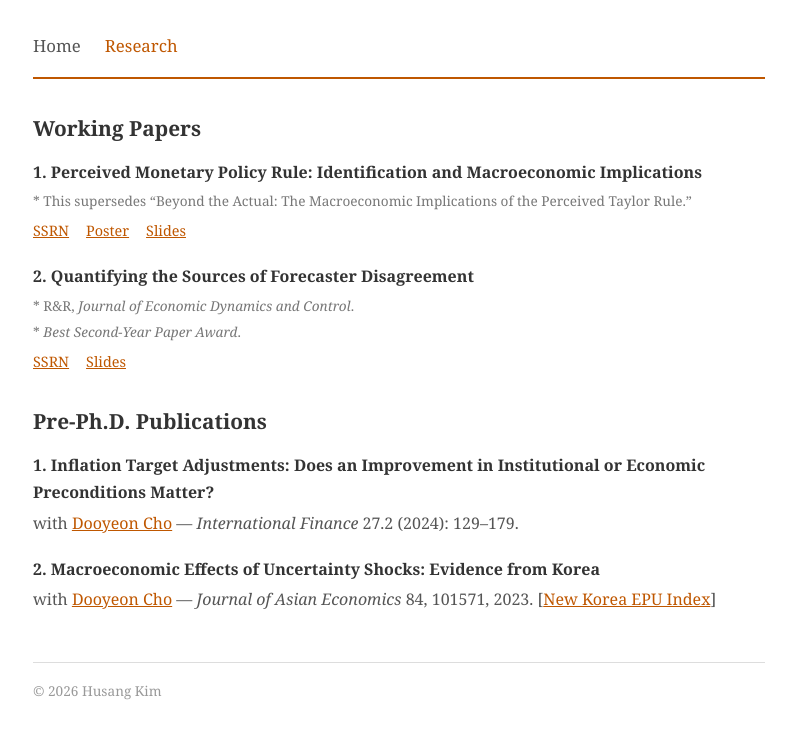
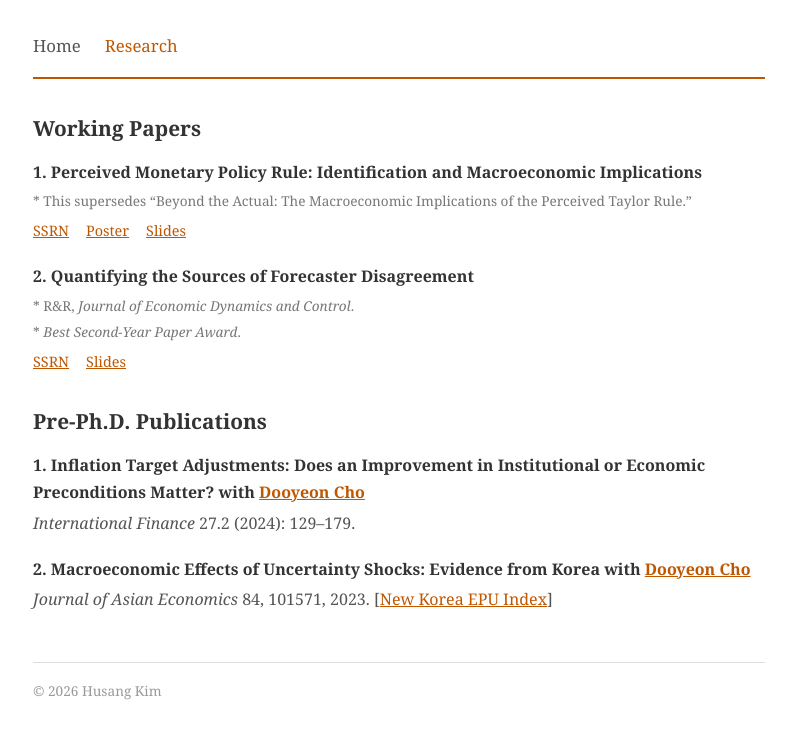
Before and after one commit to husang-kim/husang-kim.github.io, a Jekyll site: the page built from research.md, in a window 1280 px wide. Shown: the top 739 px of the page, without its empty margins (241-1037 px from the left). Built offline with Jekyll 4.4.1, drawn with Linux system fonts in a browser that asks for light colours; some of the changed lines change nothing that is shown.

Commit message:
Update research.md

```diff
--- a/research.md
+++ b/research.md
@@ -30,15 +30,15 @@ permalink: /research
 ## Pre-Ph.D. Publications
 
 <div class="paper">
-<div class="paper-title">1. Inflation Target Adjustments: Does an Improvement in Institutional or Economic Preconditions Matter?</div>
+<div class="paper-title">1. Inflation Target Adjustments: Does an Improvement in Institutional or Economic Preconditions Matter? with <a href="https://dooyeoncho.github.io/pages/research.html" target="_blank">Dooyeon Cho</a></div>
 <div class="paper-details">
-with <a href="https://dooyeoncho.github.io/pages/research.html" target="_blank">Dooyeon Cho</a> &mdash; <em>International Finance</em> 27.2 (2024): 129&ndash;179.
+<em>International Finance</em> 27.2 (2024): 129&ndash;179.
 </div>
 </div>
 
 <div class="paper">
-<div class="paper-title">2. Macroeconomic Effects of Uncertainty Shocks: Evidence from Korea</div>
+<div class="paper-title">2. Macroeconomic Effects of Uncertainty Shocks: Evidence from Korea with <a href="https://dooyeoncho.github.io/pages/research.html" target="_blank">Dooyeon Cho</a></div>
 <div class="paper-details">
-with <a href="https://dooyeoncho.github.io/pages/research.html" target="_blank">Dooyeon Cho</a> &mdash; <em>Journal of Asian Economics</em> 84, 101571, 2023. [<a href="https://dooyeoncho.github.io/pages/new_korean_epu_index.html" target="_blank">New Korea EPU Index</a>]
+<em>Journal of Asian Economics</em> 84, 101571, 2023. [<a href="https://dooyeoncho.github.io/pages/new_korean_epu_index.html" target="_blank">New Korea EPU Index</a>]
 </div>
 </div>
```
